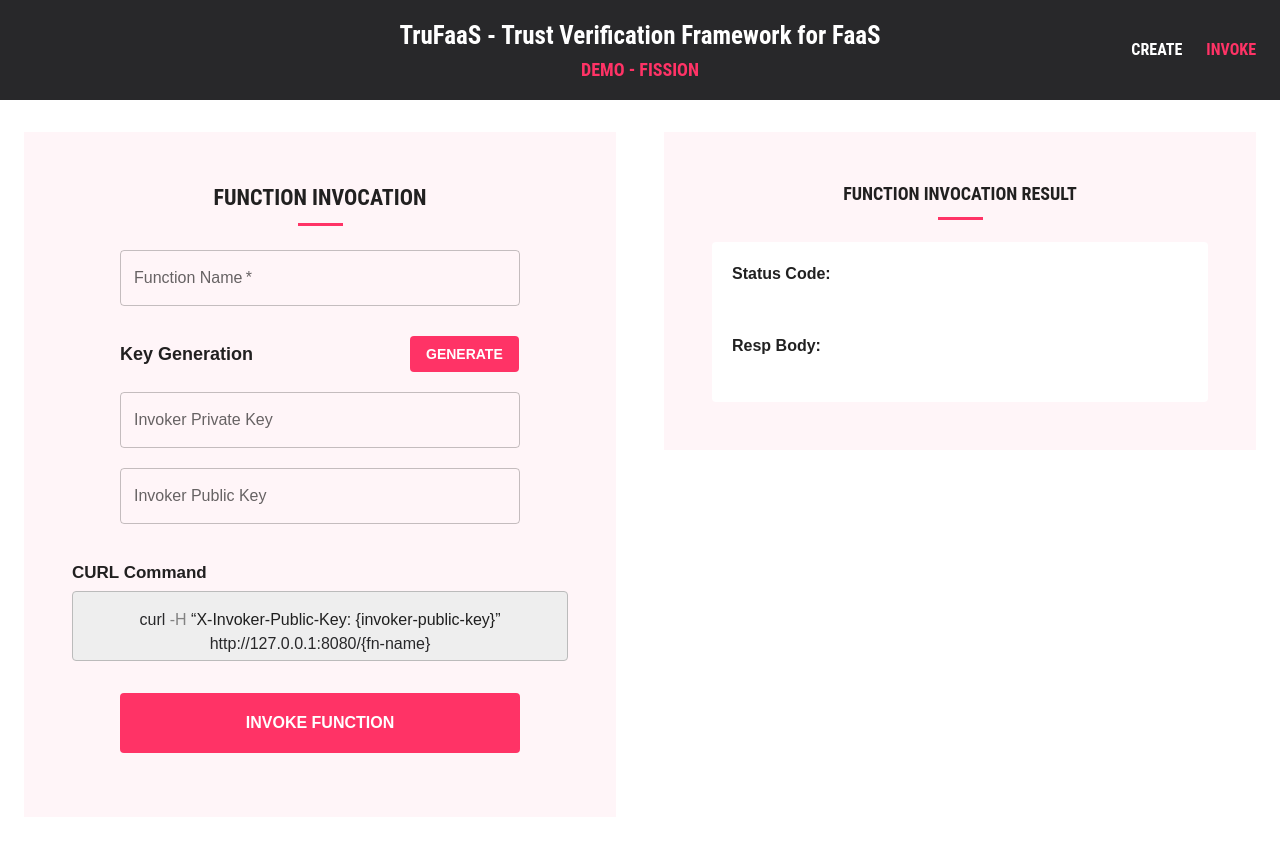
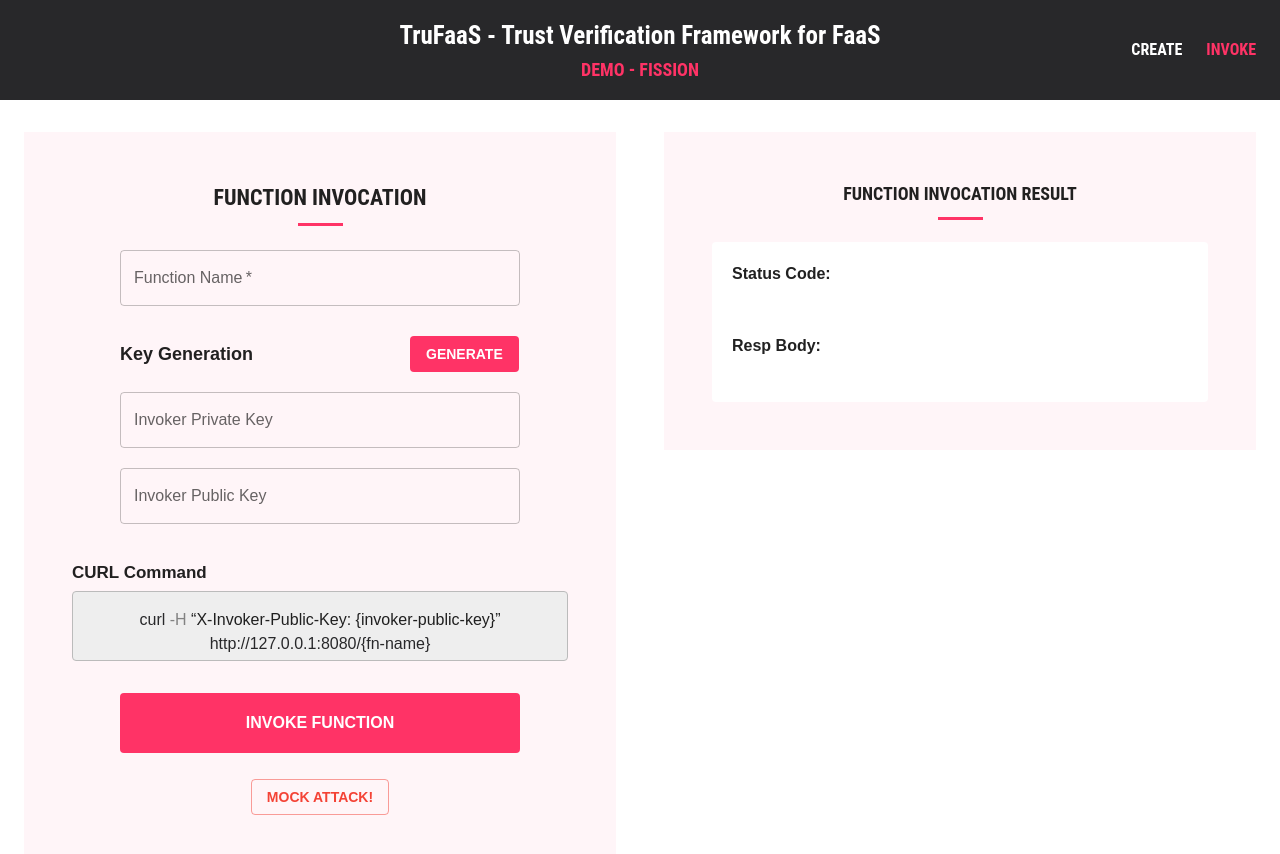
Before and after one commit to TruFaaS/TruFaaS-Demo-App, a React (Vite) app: page /invoke in a window 1280 px wide. Shown: the top 854 px of the page. Before the commit the page ends 833 px from the top, so only its background shows below. Built offline with nearby package versions, Linux system fonts and the light colour scheme.

Commit message:
Attack button done

```diff
--- /dev/null
+++ b/src/components/AttackButton.jsx
@@ -0,0 +1,33 @@
+import PropTypes from "prop-types";
+import { Button } from "@mui/material";
+import { ThemeContext } from "@emotion/react";
+
+const AttackButton = ({ name, disabled, onClick }) => {
+  return (
+    <Button
+      variant="outlined"
+      color="error"
+      disabled={disabled}
+      disableElevation
+      sx={{
+        borderRadius: ThemeContext.borderRadius, // Adjust the border radius as needed
+        margin: "0px",
+      }}
+      onClick={onClick}
+    >
+      {name}
+    </Button>
+  );
+};
+
+AttackButton.propTypes = {
+  name: PropTypes.string.isRequired,
+  disabled: PropTypes.bool,
+  onClick: PropTypes.func,
+};
+
+AttackButton.defaultProps = {
+  disabled: false,
+};
+
+export default AttackButton;
--- a/src/components/HeaderBox.jsx
+++ b/src/components/HeaderBox.jsx
@@ -53,7 +53,6 @@
               <br />
               <Typography
                 variant="body1"
-                textTransform="uppercase"
                 style={{ overflowWrap: "break-word" }}
               >
                 {macTag}
@@ -66,7 +65,6 @@
               <br />
               <Typography
                 variant="body1"
-                textTransform="uppercase"
                 style={{ overflowWrap: "break-word" }}
               >
                 {trufaasPubKey}
--- a/src/constants.jsx
+++ b/src/constants.jsx
@@ -7,3 +7,4 @@
 export const CREATE_URL = BASE_URL + "create";
 export const INVOKE_URL = BASE_URL + "invoke";
 export const KEY_URL = BASE_URL + "generate";
+export const ATTACK_URL = BASE_URL + "attack"
--- a/src/pages/Invoke.jsx
+++ b/src/pages/Invoke.jsx
@@ -1,6 +1,6 @@
-import { Grid, TextField, Typography } from "@mui/material";
+import { Box, Grid, TextField, Typography } from "@mui/material";
 import AppBar from "../components/AppBar";
-import { INVOKE_OPTION, KEY_URL, INVOKE_URL } from "../constants";
+import { INVOKE_OPTION, KEY_URL, INVOKE_URL, ATTACK_URL } from "../constants";
 import CustomTypography from "../components/CustomTypography";
 import FormBox from "../components/FormBox";
 import { useForm } from "react-hook-form";
@@ -11,6 +11,7 @@
 import FormButton from "../components/FormButton";
 import ResultBox from "../components/ResultsBox";
 import HeaderBox from "../components/HeaderBox";
+import AttackButton from "../components/AttackButton";
 export default function Invoke() {
   const {
     register,
@@ -25,6 +26,7 @@
   const [respBody, setRespBody] = useState("");
   const [fetchInvocError, setFetchInvocError] = useState(undefined);
   const [fetchKeyError, setFetchKeyError] = useState(undefined);
+  const [attackMsg, setAttackMsg] = useState("");
 
   const updateFnName = (event) => {
     setFnName(event.target.value);
@@ -46,6 +48,26 @@
     } catch (error) {
       setFetchKeyError(error);
       console.error("Error fetching keys:", error);
+    }
+  };
+
+  const runAttack = async () => {
+    try {
+      if (!fnName) {
+        throw new Error("Function Name is Empty");
+      }
+
+      await fetch(ATTACK_URL + "/" + fnName);
+      setAttackMsg("Mock Attack Done!!");
+      setTimeout(() => {
+        setAttackMsg('');
+      }, 2000);
+    } catch (error) {
+      setAttackMsg(error.toString());
+      console.error("Error during mock:", error);
+      setTimeout(() => {
+        setAttackMsg('');
+      }, 2000);
     }
   };
 
@@ -199,7 +221,7 @@
                   )}
                   <InvokerCmdCard
                     fnName={fnName}
-                    pubKey={invokerKeys.privateKey}
+                    pubKey={invokerKeys.publicKey}
                   />
 
                   <FormButton
@@ -224,6 +246,10 @@
                 ) : (
                   <></>
                 )}
+                <Box height={10} />
+                <AttackButton name="Mock Attack!" onClick={runAttack} />
+                <Box height={10} />
+                <Typography style={{ fontWeight: 'bold' }}>{attackMsg}</Typography>
               </Grid>
             </Grid>
           </FormBox>
```
